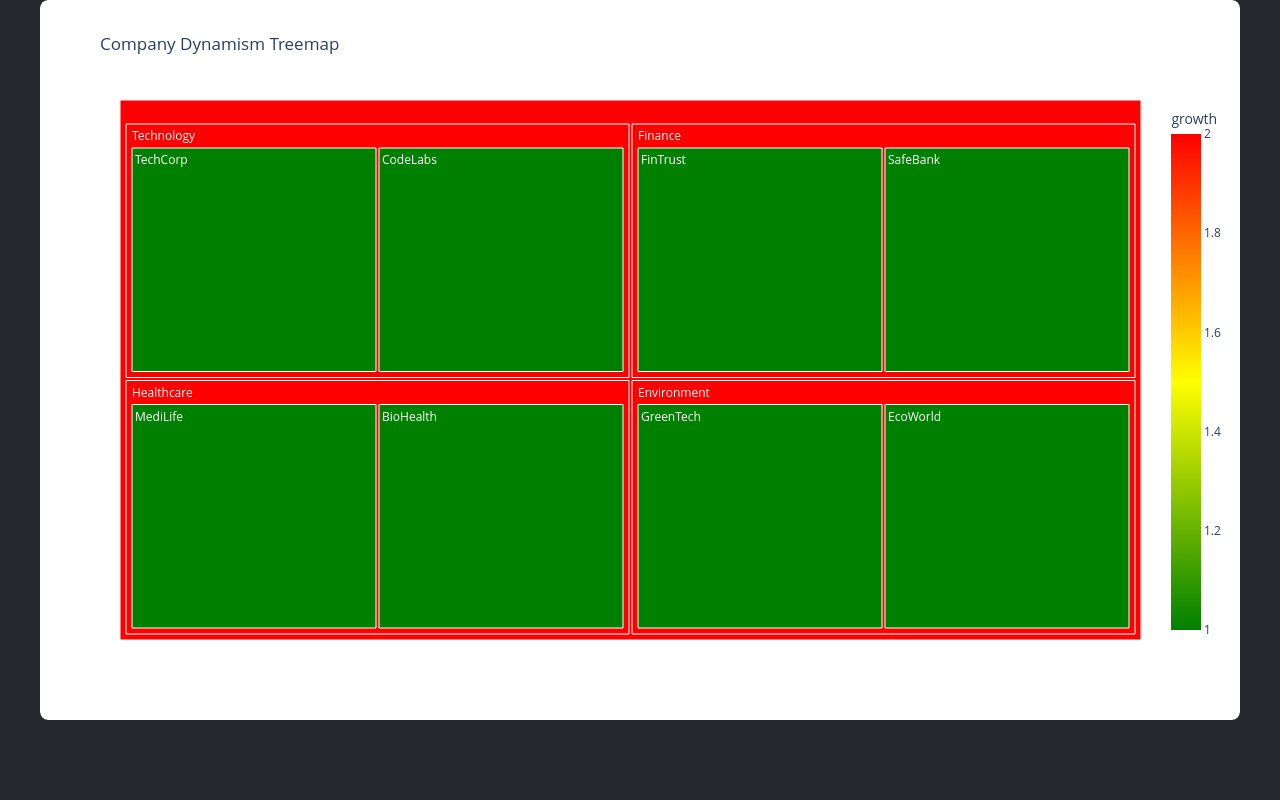
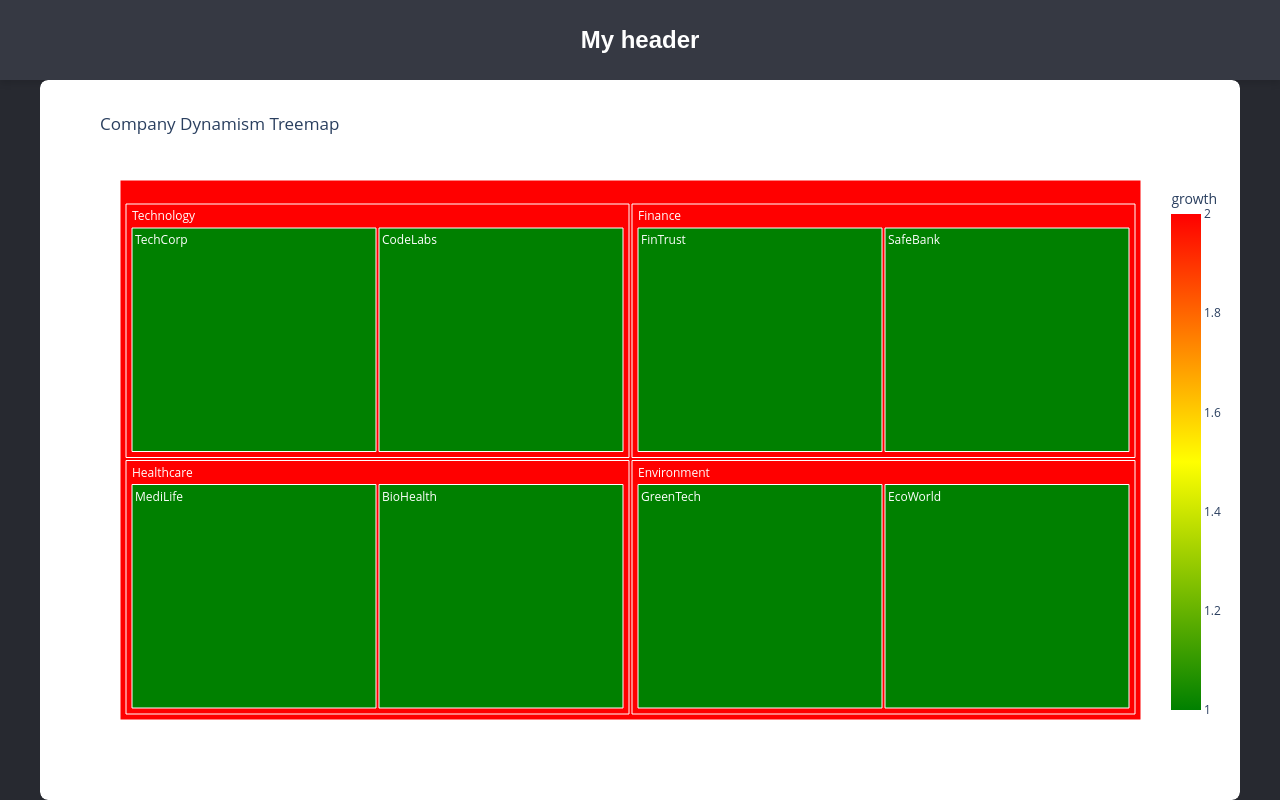
Before and after one commit to remi-denoyer/data-driven-hackathon-2025, a Flask app: page / in a window 1280 px wide. Run offline with Flask 3, Linux system fonts and the light colour scheme; some libraries are stand-ins or nearby versions.

Commit message:
fix: merge 2

```diff
--- a/templates/index.html
+++ b/templates/index.html
@@ -1,8 +1,10 @@
 <head>
-    <link rel="stylesheet" href="{{ url_for('static', filename='styles.css') }}">
+  <link
+    rel="stylesheet"
+    href="{{ url_for('static', filename='styles.css') }}"
+  />
 </head>
 <body>
-    <div class="plot-container">
-        {{ map_html|safe }}
-    </div>
+  <header>My header</header>
+  <div class="plot-container">{{ map_html|safe }}</div>
 </body>
```
